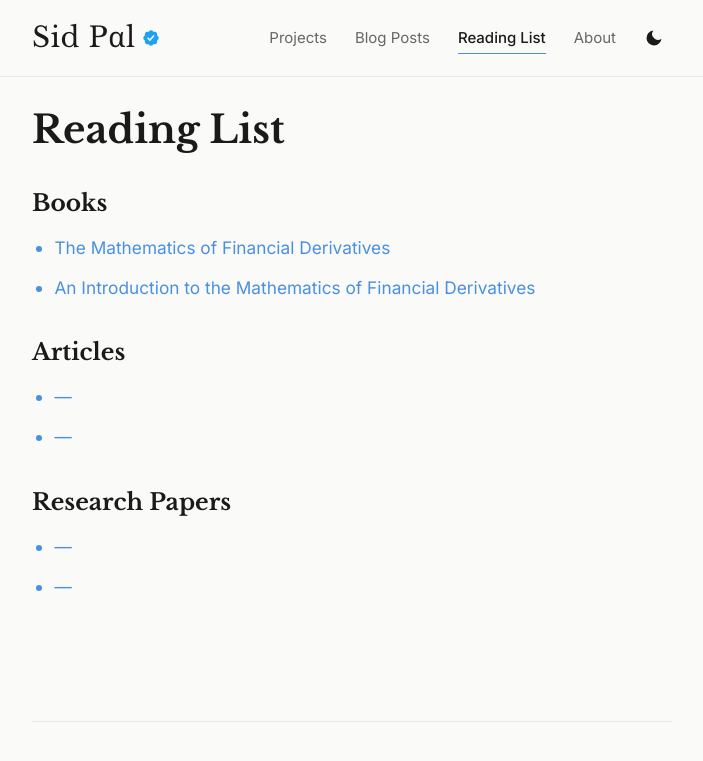
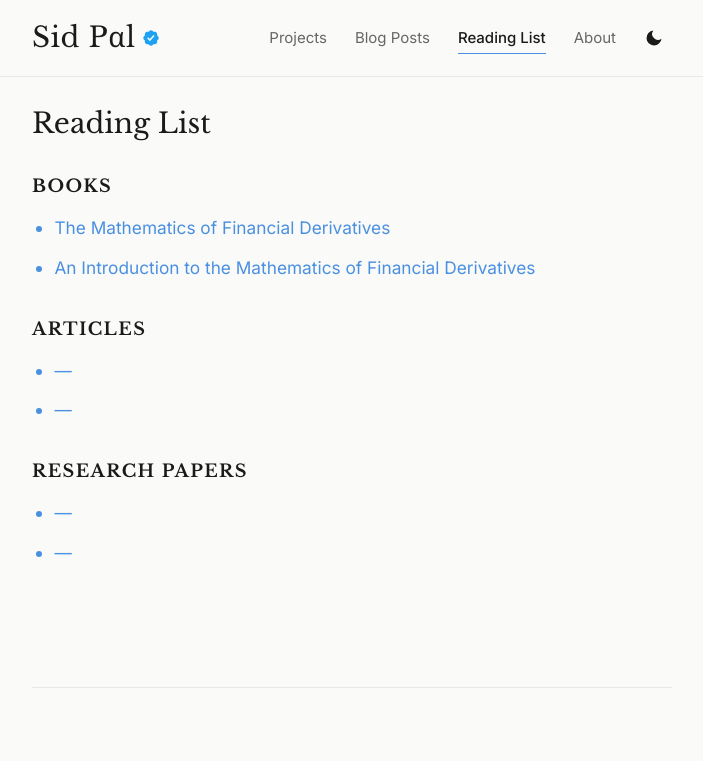
Before and after one commit to sidsince95/sidsince95.github.io, a Jekyll site: the page built from reading-list/index.md, in a window 1280 px wide. Shown: the top 761 px of the page, without its empty margins (288-991 px from the left). Built offline with Jekyll 4.4.1, drawn with Linux system fonts in a browser that asks for light colours.

Commit message:
Style reading list page

```diff
--- a/assets/css/style.css
+++ b/assets/css/style.css
@@ -193,17 +193,19 @@ footer { margin-top: 120px; padding-top: 40px; border-top: 1px solid var(--accen
 
 .reading-list-page h1 {
   font-family: var(--font-header);
-  font-size: 2.4rem;
-  font-weight: 700;
+  font-size: 1.75rem;
+  font-weight: 400;
   line-height: 1.15;
-  margin: 0 0 2.25rem 0;
+  margin: 0 0 1.5rem 0;
   color: var(--text-color);
 }
 
 .reading-list-page h2 {
   font-family: var(--font-header);
-  font-size: 1.45rem;
+  font-size: 1.1rem;
   font-weight: 700;
+  letter-spacing: 0.08em;
+  text-transform: uppercase;
   line-height: 1.25;
   margin: 2.2rem 0 1rem 0;
   color: var(--text-color);
```
